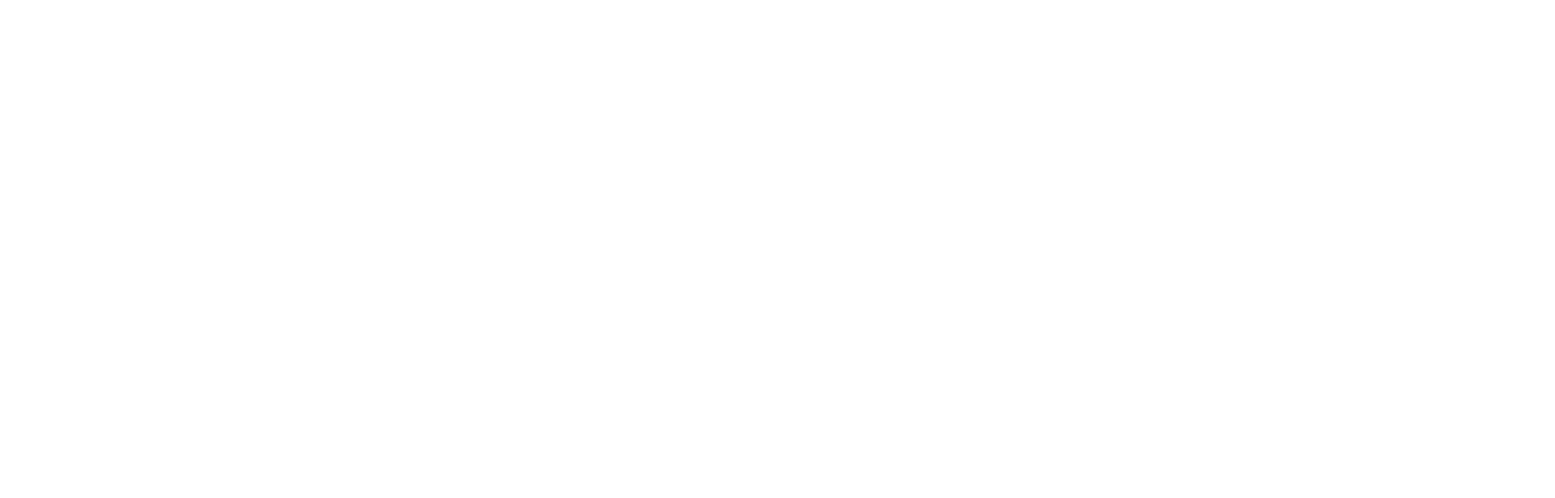
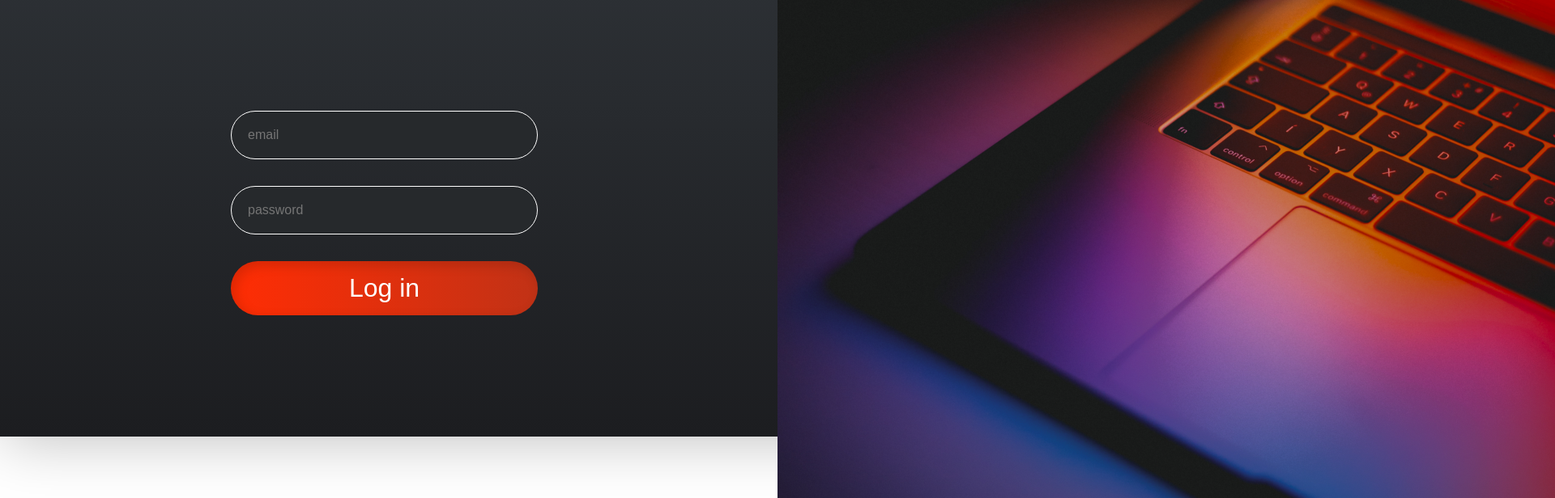
Before and after one commit to isabeckmann/weekly-planner, a React (Create React App) app in the folder task/: page / in a window 1280 px wide. Shown: the part 260-876 px from the top of the page at 81% size, 1920 px wide, since content can reach past the window. Before the commit the page ends 800 px from the top, so only its background shows below. Built offline with nearby package versions, Linux system fonts and the light colour scheme.

Commit message:
início tela login e signup

```diff
--- a/task/src/App.js
+++ b/task/src/App.js
@@ -1,7 +1,13 @@
 import { db, auth } from "./services/firebaseConnection"; //banco de dados
+import { BrowserRouter } from "react-router-dom";
+import RoutesApp from "./routes";
 
 function App() {
-  return <h1>teste</h1>;
+  return (
+    <BrowserRouter>
+      <RoutesApp />
+    </BrowserRouter>
+  );
 }
 
 export default App;
--- /dev/null
+++ b/task/src/pages/LogIn/index.js
@@ -0,0 +1,48 @@
+import "./login.css";
+import { useState } from "react";
+import background from "../../assets/background.png";
+import logo from "../../assets/logo.png";
+
+export default function LogIn() {
+  const [email, setEmail] = useState("");
+  const [password, setPassword] = useState("");
+
+  return (
+    <>
+      <div className="content">
+        <div className="login">
+          <form>
+            <input
+              className="write"
+              type="text"
+              placeholder="email"
+              value={email}
+              onChange={(e) => setEmail(e.target.value)}
+            />
+
+            <input
+              className="write"
+              type="password"
+              placeholder="password"
+              value={password}
+              onChange={(e) => setPassword(e.target.value)}
+            />
+
+            <input className="button" type="submit" value="Log in" />
+          </form>
+        </div>
+
+        <div className="container">
+          <div
+            className="backgroundImage"
+            style={{ backgroundImage: `url(${background})` }}
+          >
+            <div>
+              <img className="logo" src={logo} alt="logo Compass Uol" />
+            </div>
+          </div>
+        </div>
+      </div>
+    </>
+  );
+}
--- /dev/null
+++ b/task/src/pages/LogIn/login.css
@@ -0,0 +1,83 @@
+* {
+  margin: 0;
+  padding: 0;
+  box-sizing: border-box;
+}
+
+.content {
+  display: flex;
+  flex-direction: row;
+  background: linear-gradient(180deg, #33383d 0%, #1c1d20 100%);
+  box-shadow: 4px 4px 70px rgba(0, 0, 0, 0.25);
+  width: 100%;
+  height: 100vh;
+}
+.container {
+  display: flex;
+  justify-content: center;
+  align-items: center;
+}
+
+.backgroundImage {
+  position: absolute;
+  width: 960px;
+  height: 1080px;
+  left: 960px;
+}
+
+.logo {
+  height: 66px;
+  width: 484px;
+  margin-left: 238px;
+  margin-top: 36px;
+  position: absolute;
+}
+
+.login {
+  width: 960px;
+  height: 100vh;
+  display: flex;
+  justify-content: left;
+  align-items: center;
+  margin-left: 285px;
+}
+
+form {
+  display: flex;
+  justify-content: center;
+  align-items: center;
+  flex-direction: column;
+  gap: 33px;
+  margin-top: 247px;
+}
+
+.write {
+  width: 379px;
+  height: 60px;
+  left: 285px;
+  background: #26292c;
+  border: 1px solid #ffffff;
+  border-radius: 50px;
+  padding-left: 20px;
+  font-family: "Mulish", sans-serif;
+  font-style: normal;
+  font-weight: 400;
+  font-size: 16px;
+  line-height: 20px;
+  color: #e0e0e0;
+}
+
+.button {
+  width: 379px;
+  height: 67px;
+  top: 115px;
+  background: linear-gradient(90deg, #ff2d04 0%, #c13216 100%);
+  box-shadow: inset 5px 5px 15px rgba(0, 0, 0, 0.15);
+  border-radius: 50px;
+  border: none;
+  font-family: Mulish, sans-serif;
+  font-size: 32px;
+  font-weight: 500;
+  color: #fff;
+  text-align: center;
+}
--- /dev/null
+++ b/task/src/pages/SignUp/index.js
@@ -0,0 +1,3 @@
+export default function LogIn() {
+  return <h1>Página cadastro</h1>;
+}
--- a/task/src/routes/index.js
+++ b/task/src/routes/index.js
@@ -0,0 +1,15 @@
+import { Route, Routes } from "react-router-dom";
+
+import SignUp from "../pages/SignUp";
+import LogIn from "../pages/LogIn";
+
+function RoutesApp() {
+  return (
+    <Routes>
+      <Route path="/" element={<LogIn />} />
+      <Route path="/signup" element={<SignUp />} />
+    </Routes>
+  );
+}
+
+export default RoutesApp;
```
